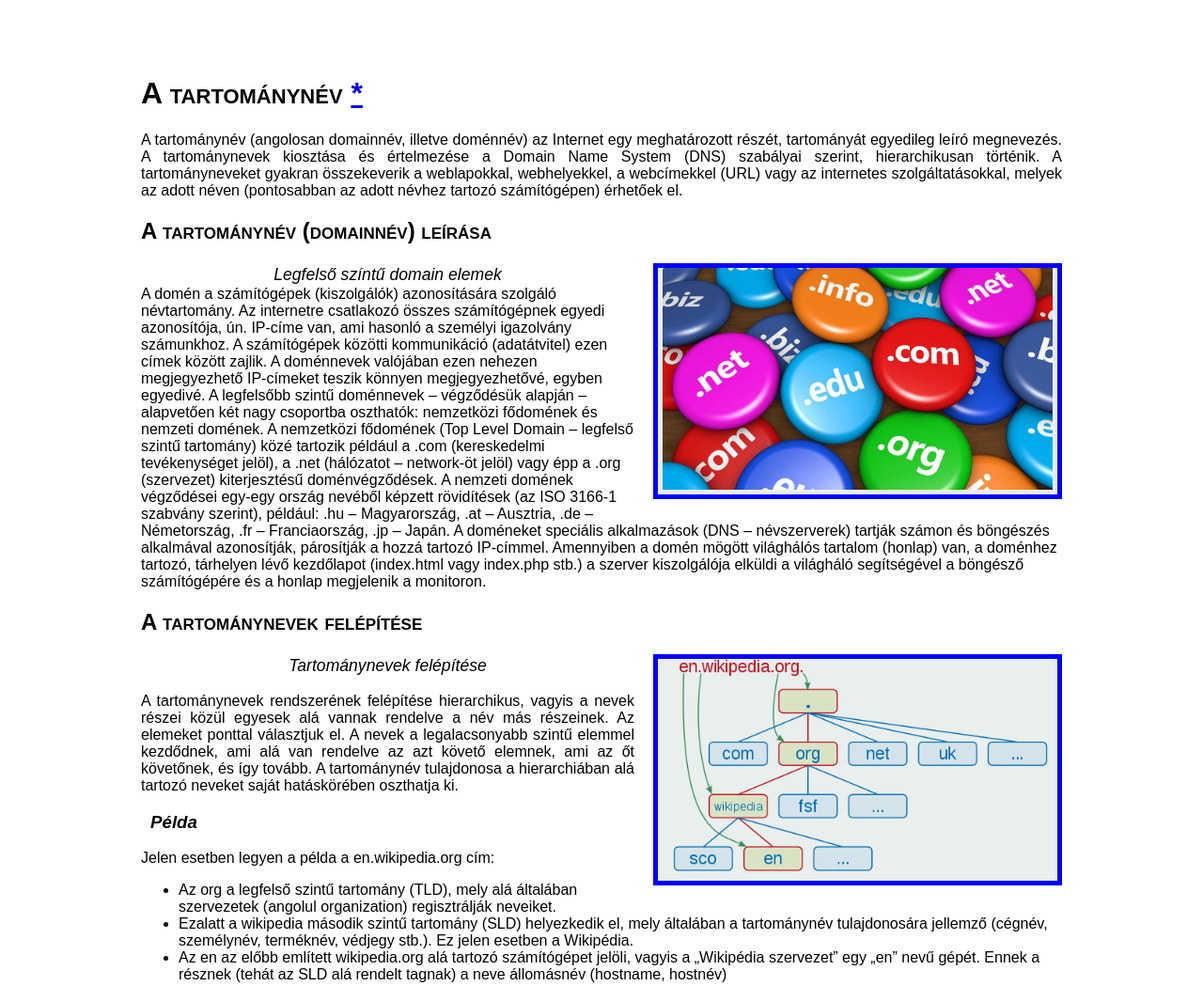
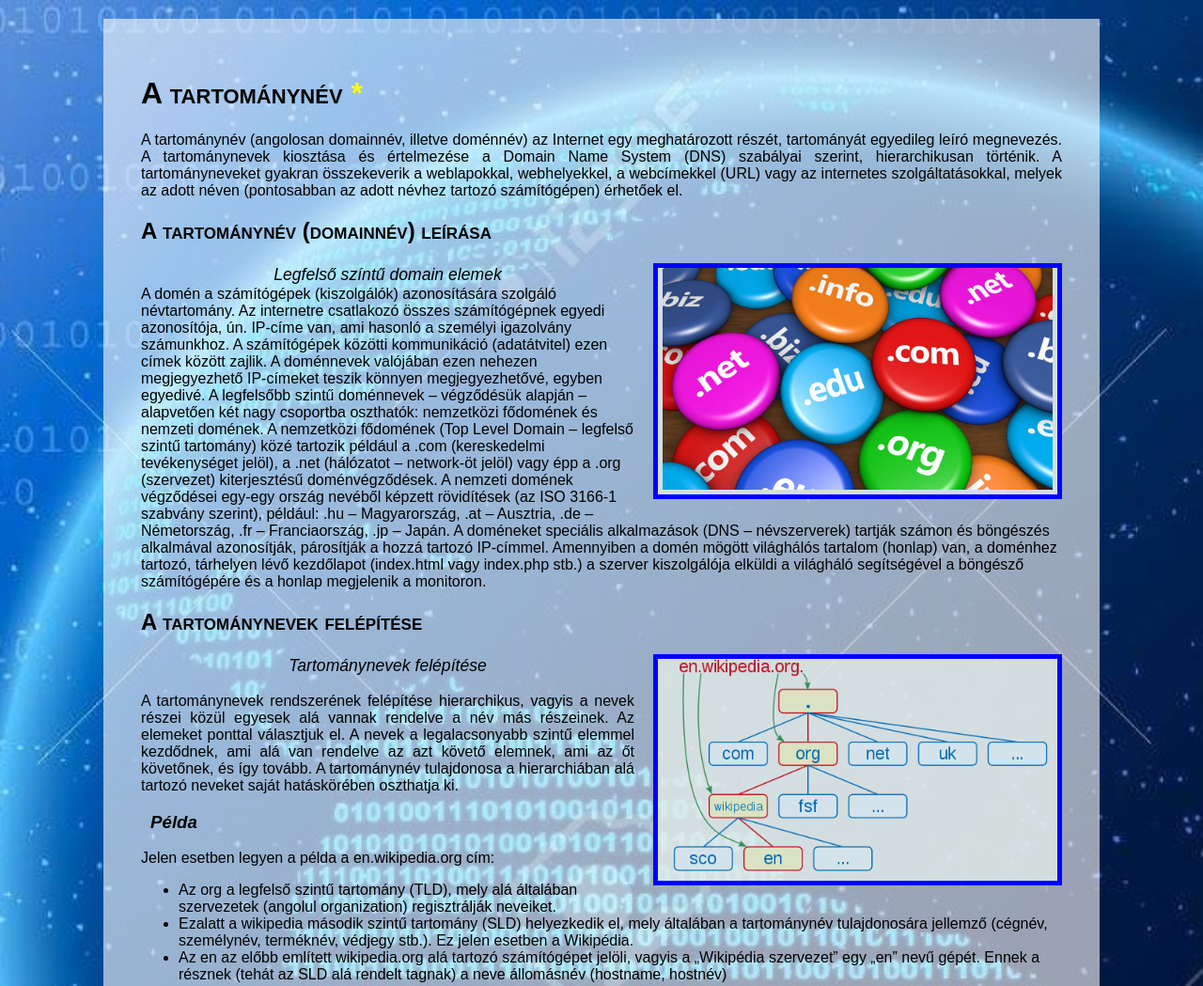
Before and after one commit to BadAtTheGameGH/github_feladat2, a plain HTML site: page index.html in a window 1280 px wide. Shown: the top 1049 px of the page at 94% size. Drawn offline with Linux system fonts and the light colour scheme.

Commit message:
15 and 16

```diff
--- a/styles.css
+++ b/styles.css
@@ -5,6 +5,7 @@ body {
   background-position-y: center;
   background-attachment: fixed;
   background-size: cover;
+  background-image: url("back.jpg");
 }
 
 #tartalom {
@@ -62,3 +63,13 @@ p {
 div > img {
   border: 5px solid rgba(0, 0, 255, 128);
 }
+
+a,a:visited {
+  color: yellow;
+  text-decoration: none;
+}
+
+a:hover {
+  color: red;
+  text-decoration: none;
+}
```
